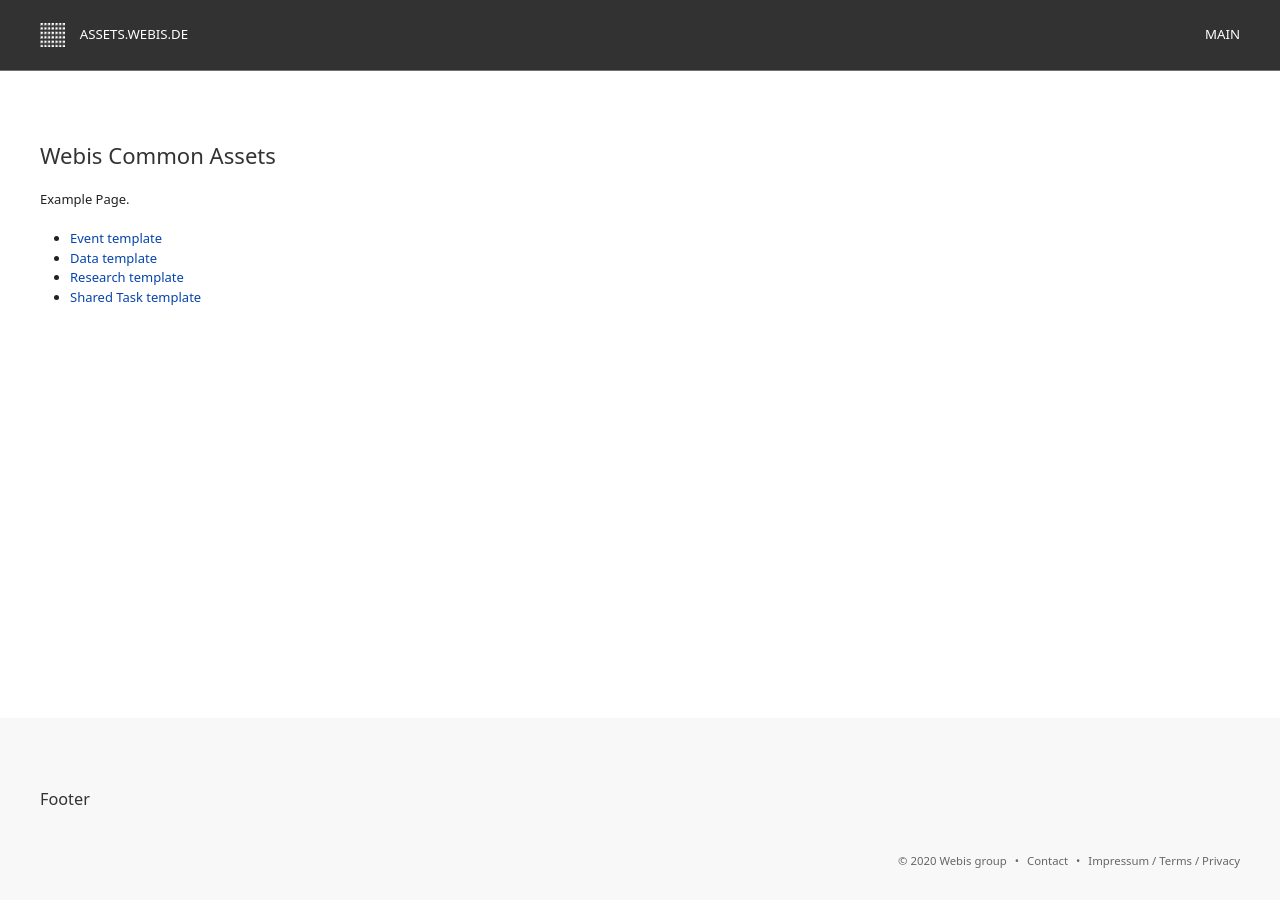
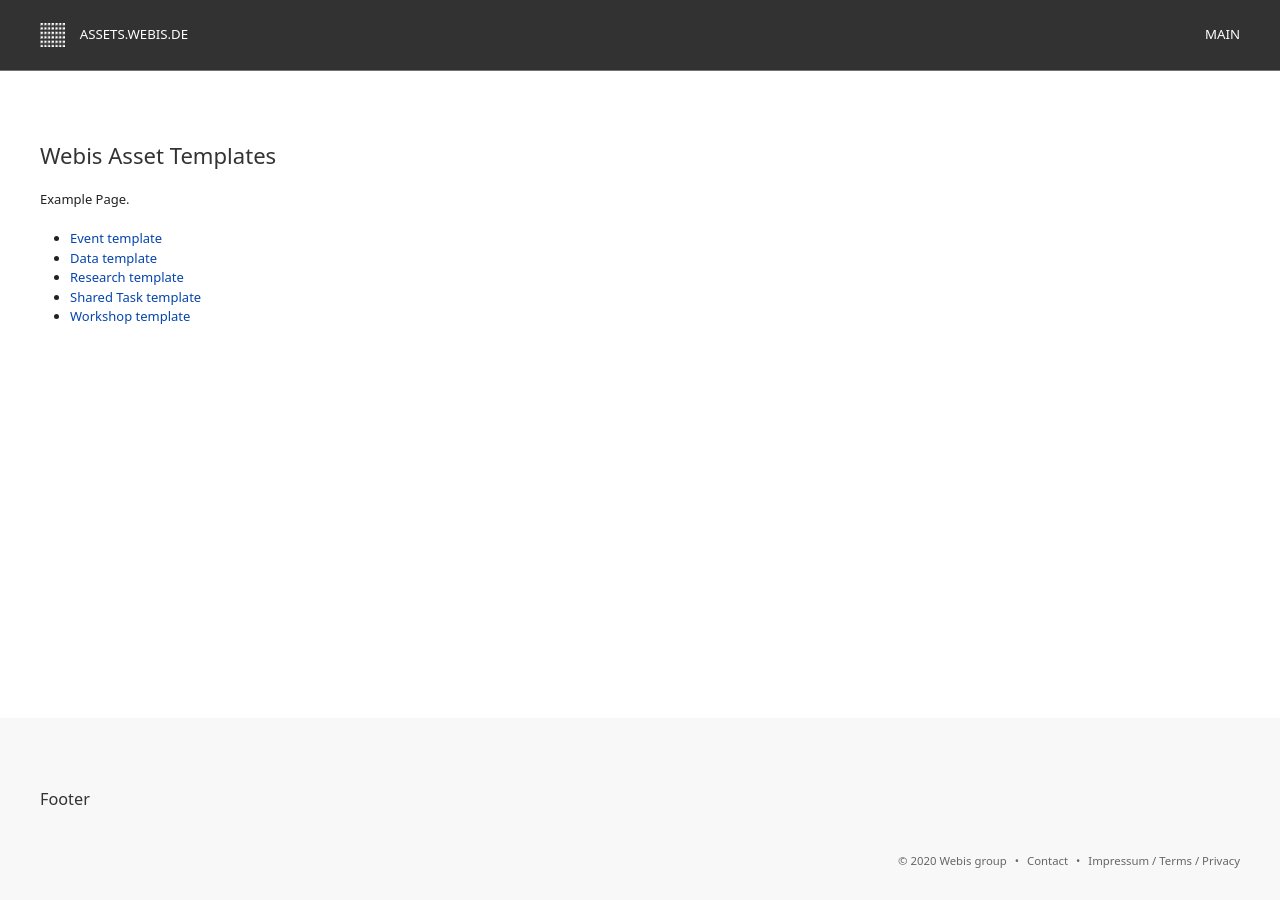
Before and after one commit to webis-de/webis-de-assets, a Jekyll site: the page built from index.html, in a window 1280 px wide. Built offline with Jekyll 4.4.1, drawn with Linux system fonts in a browser that asks for light colours.

```diff
--- a/index.html
+++ b/index.html
@@ -1,13 +1,13 @@
 ---
 layout: default
 nav_active: index
-title: Webis Common Assets
-description: Webis Common Assets
+title: Webis Asset Templates
+description: Webis Asset Templates
 ---
 
 <main class="uk-section uk-section-default">
     <div class="uk-container">
-        <h2>Webis Common Assets</h2>
+        <h2>Webis Asset Templates</h2>
         <p>Example Page.</p>
 
         <ul>
@@ -15,6 +15,7 @@
             <li><a href="{{ 'templates/data.html' | relative_url }}">Data template</a></li>
             <li><a href="{{ 'templates/research.html' | relative_url }}">Research template</a></li>
             <li><a href="{{ 'templates/shared-task.html' | relative_url }}">Shared Task template</a></li>
+            <li><a href="{{ 'templates/workshop-template/index.html' | relative_url }}">Workshop template</a></li>
         </ul>
     </div>
 </main>
```
